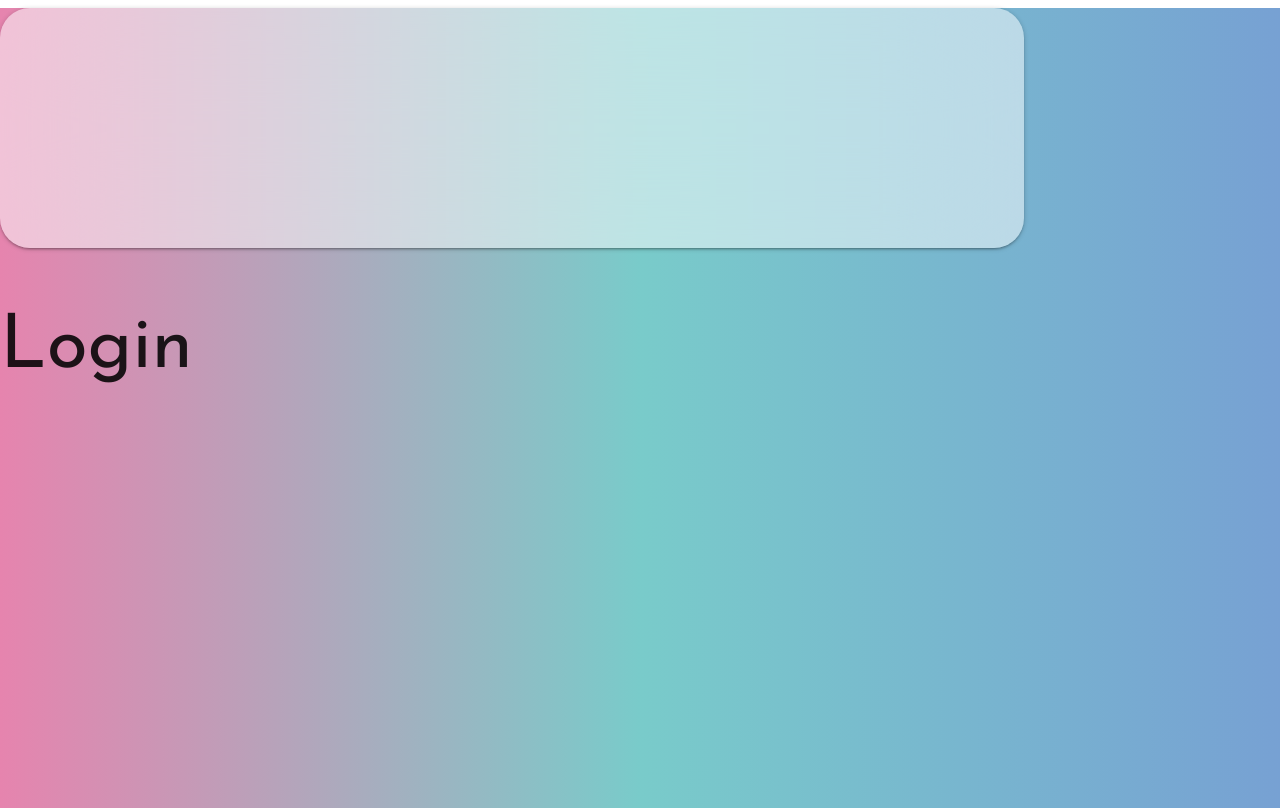
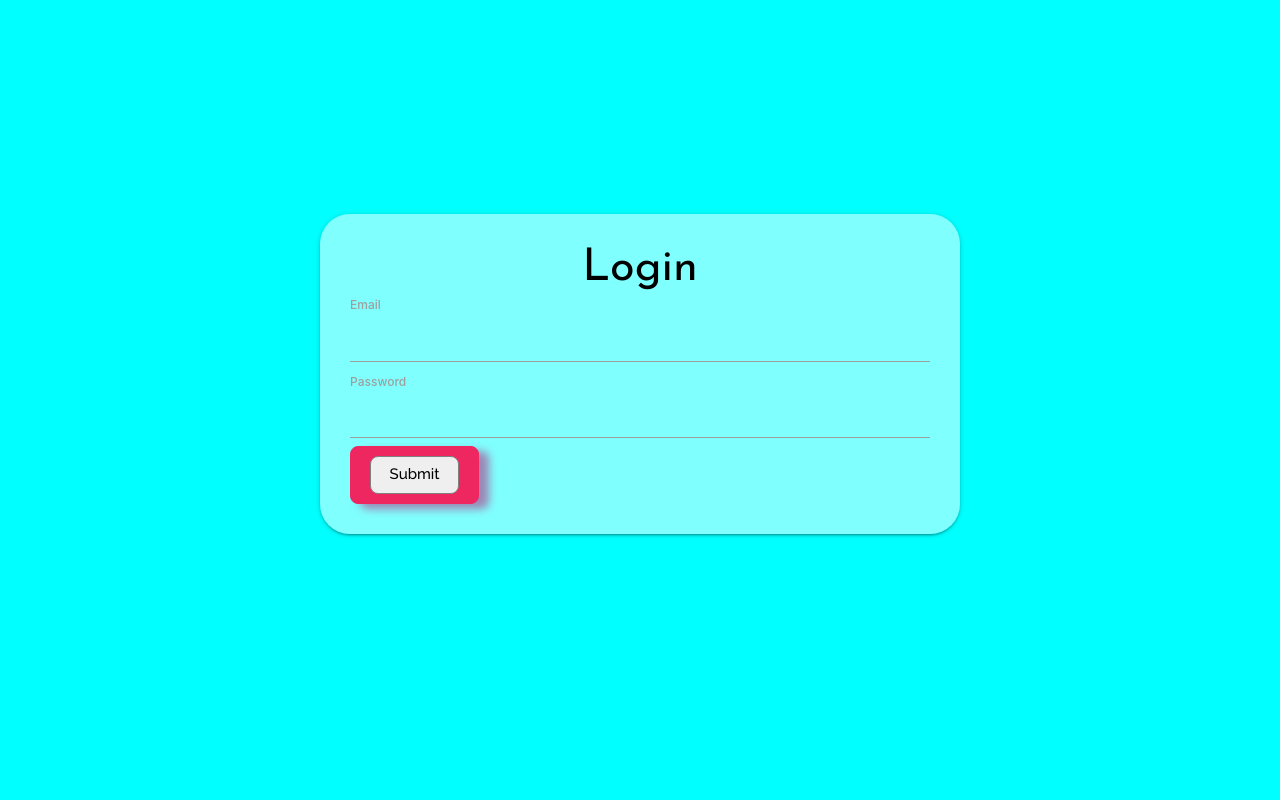
Before and after one commit to SGopinath89/IT32322024UniTshirtapp, a React (Vite) app: page /UniWear/login in a window 1280 px wide. Built offline with nearby package versions, Linux system fonts and the light colour scheme.

Commit message:
Login form creation

```diff
--- a/src/index.css
+++ b/src/index.css
@@ -125,7 +125,6 @@ select:focus {
 }
 
 .card {
-	width: 80%;
 	color: black;
 	background-color: rgba(255, 255, 255, 0.5);
 	backdrop-filter: blur(64px);
--- a/src/pages/Login/Login.css
+++ b/src/pages/Login/Login.css
@@ -0,0 +1,16 @@
+.login-div{
+    width: 100%;
+    height: 100vh;
+    background-color:aqua;
+    display:flex;
+    align-items:center;
+    justify-content:center;
+}
+
+.login-card{
+    width:50%;
+}
+
+.login-form{
+    text-align:left;
+}
--- a/src/pages/Login/Login.jsx
+++ b/src/pages/Login/Login.jsx
@@ -1,4 +1,5 @@
 import { useEffect } from 'react';
+import './Login.css';
 
 export default function Login({ setShowNav }) {
     useEffect(() => {
@@ -7,8 +8,20 @@ export default function Login({ setShowNav }) {
 
     return (
         <>
-            <div className='card'></div>
-            <h1>Login</h1>
+        <div className="login-div">
+            <div className='card login-card'>
+                <h2>Login</h2>
+                <form className="login-form">
+                    <label className="email">Email</label>
+                    <input type="email" className="form-control"/>
+                    <label className="email">Password</label>
+                    <input type="password" className="form-control"/>
+                    <button><input type="submit" className="form-control"/></button>
+                </form>
+            </div>
+        </div>
+
+
         </>
     );
 }
```
